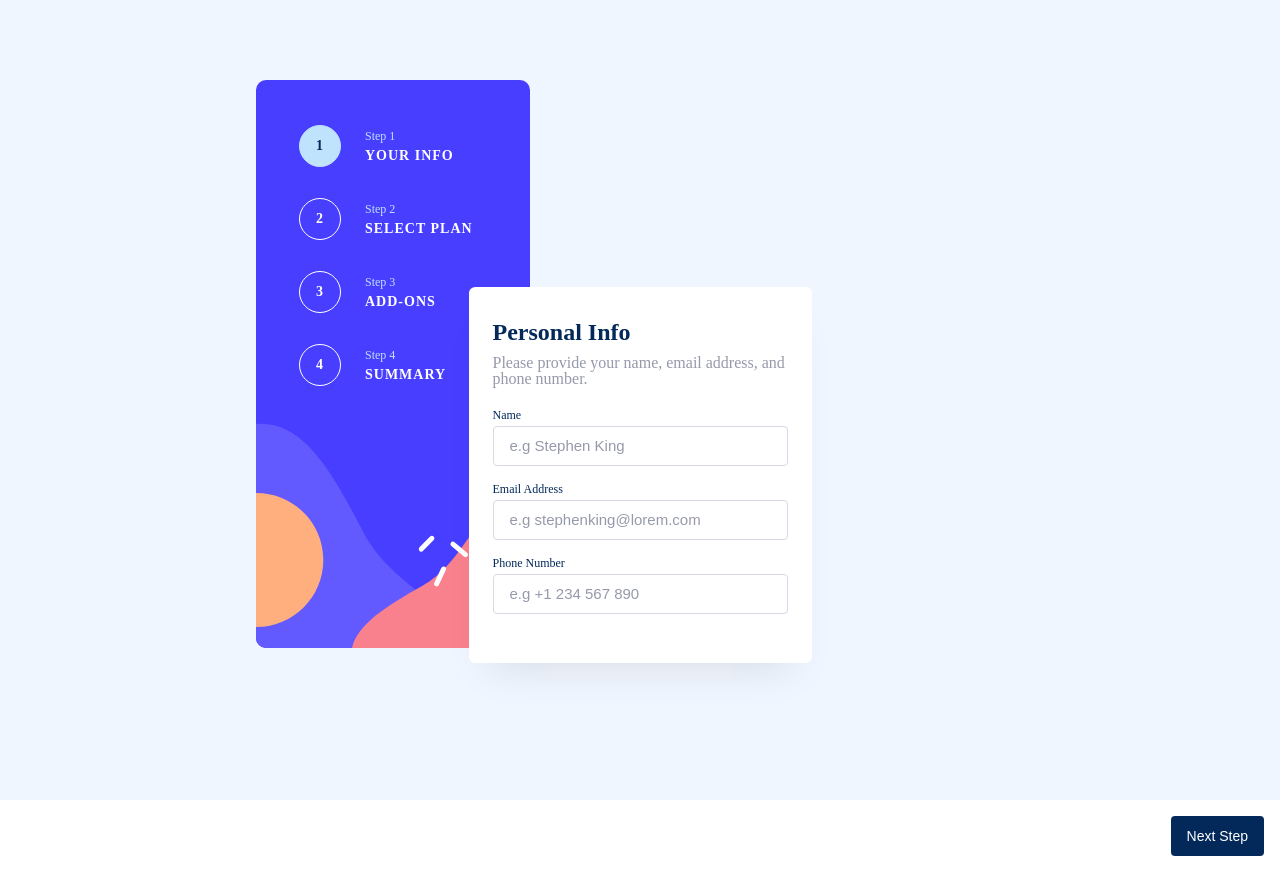
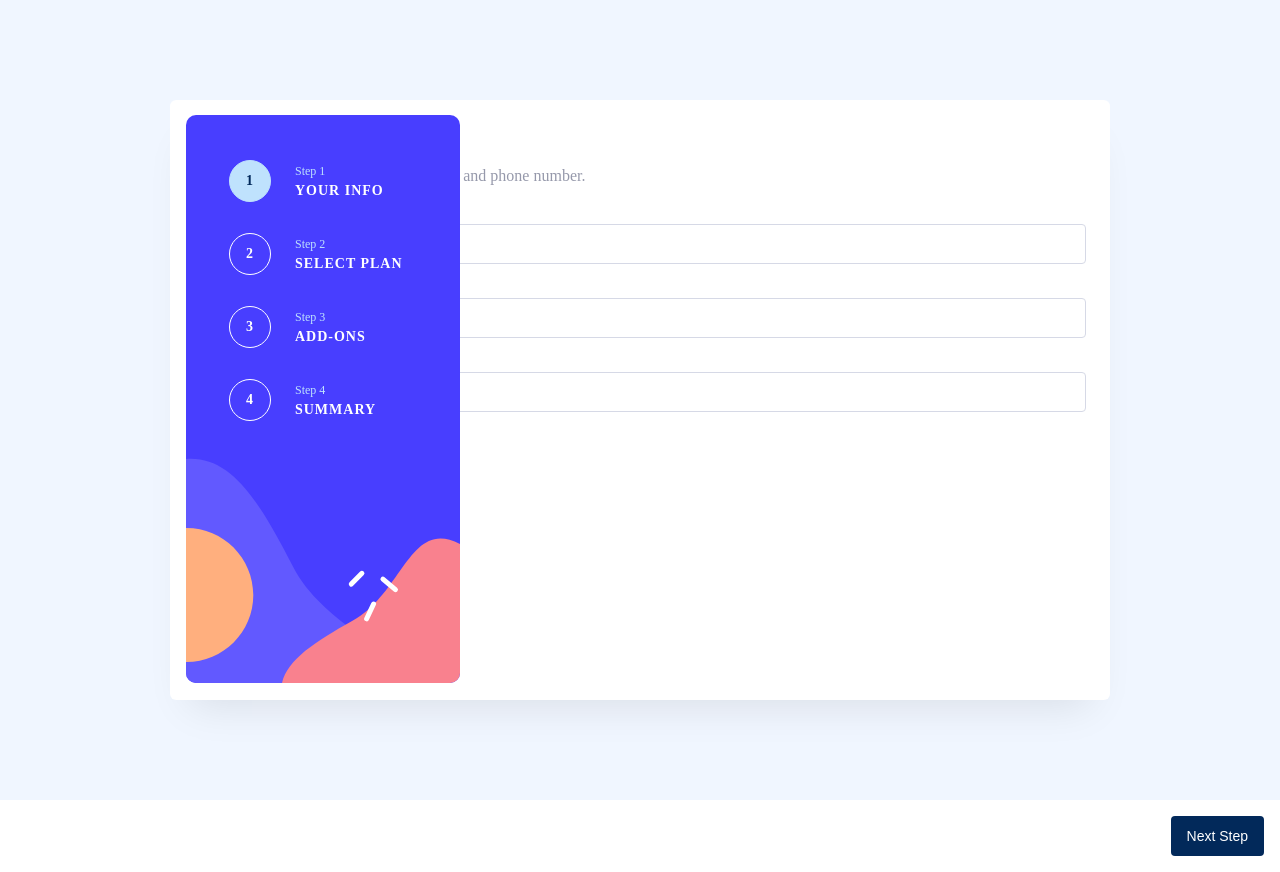
Before and after one commit to TomasScerbak/multistep-form, a React (Create React App) app: page / in a window 1280 px wide. Built offline with nearby package versions, Linux system fonts and the light colour scheme.

Commit message:
fixed problem with progress bar position in mobile version

```diff
--- a/src/components/UI/Card.module.css
+++ b/src/components/UI/Card.module.css
@@ -1,18 +1,20 @@
 .card {
   position: relative;
-  max-width: 34.3rem;
-  max-height: 37.6rem;
-  z-index: 99999;
+  width: 34.3rem;
+  height: max-content;
   border-radius: 0.625rem;
   background: var(--white, #fff);
   box-shadow: 0px 25px 40px -20px rgba(0, 0, 0, 0.1);
   padding: 3.2rem 2.4rem;
-  margin-top: 15rem;
+  margin-top: 1rem;
 }
 
 @media screen and (min-width: 760px) {
   .card {
     width: 94rem;
     height: 60rem;
+    min-height: 0;
+    z-index: -1;
+    margin: 0;
   }
 }
--- a/src/components/UI/CirleWithNumber.tsx
+++ b/src/components/UI/CirleWithNumber.tsx
@@ -22,7 +22,7 @@ const CirleWithNumber = (props: Props) => {
   return (
     <div className={classes["circle-container"]}>
       {numberInCricle.map((version, index) => (
-        <div className={classes["circle__wrapper"]}>
+        <div key={index} className={classes["circle__wrapper"]}>
           <div
             key={index}
             className={`${classes.circle} ${
--- a/src/components/UI/Container.module.css
+++ b/src/components/UI/Container.module.css
@@ -1,6 +1,7 @@
 .container {
   display: flex;
   justify-content: center;
+  align-items: center;
   height: 100vh;
 }
 
--- a/src/components/UI/ProgressBar.module.css
+++ b/src/components/UI/ProgressBar.module.css
@@ -1,16 +1,17 @@
 .image__container {
   position: absolute;
-  top: 0;
-  left: 0;
+  top: -13rem;
+  left: -5%;
   z-index: -1;
-  width: 100%;
+  width: 37.8rem;
 }
 
 @media screen and (min-width: 760px) {
   .image__container {
-    top: 10%;
-    left: 20%;
+    top: 2.5%;
+    left: 1.7%;
     width: 27.4rem;
     height: 56.8rem;
+    z-index: 1;
   }
 }
--- a/src/components/pages/RootLayout.tsx
+++ b/src/components/pages/RootLayout.tsx
@@ -42,8 +42,8 @@ const RootLayout = () => {
   return (
     <main>
       <Container>
-        <ProgressBar page={page} />
         <Card>
+          <ProgressBar page={page} />
           <header>
             <h1>{formTitles[page]}</h1>
           </header>
```
